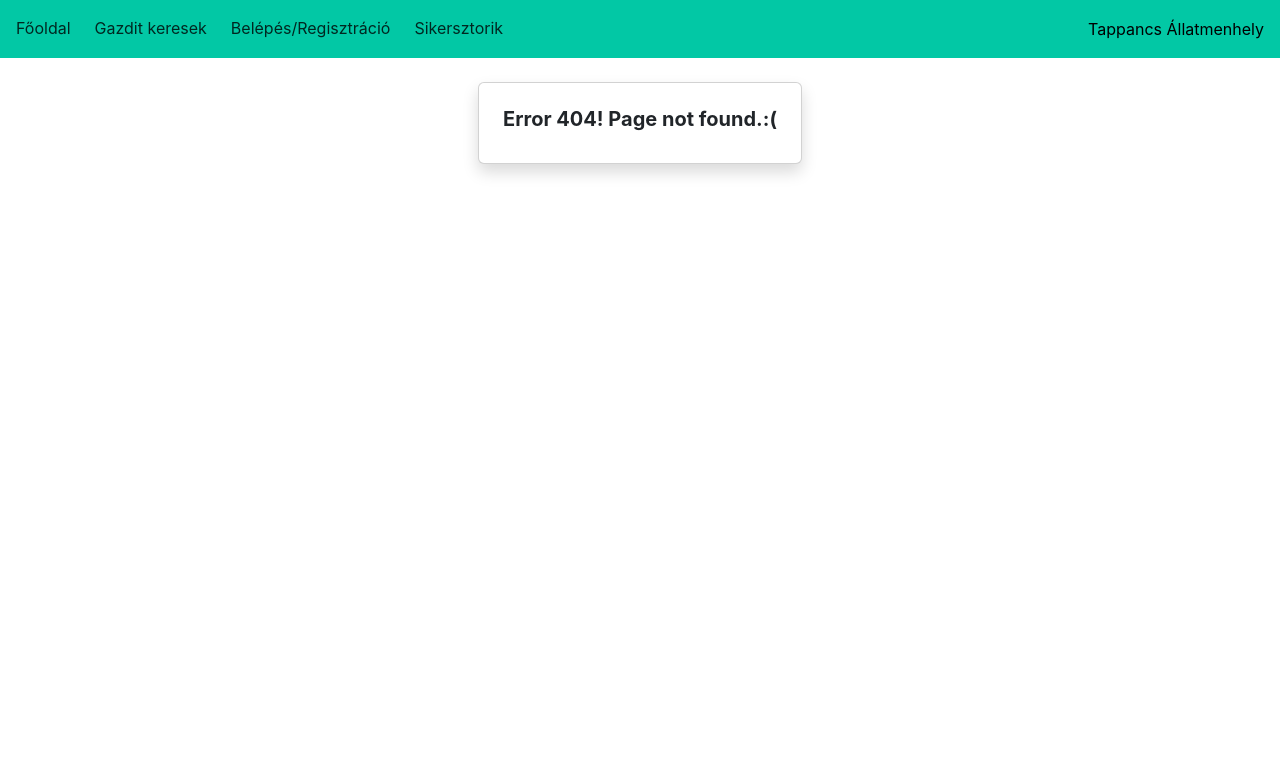
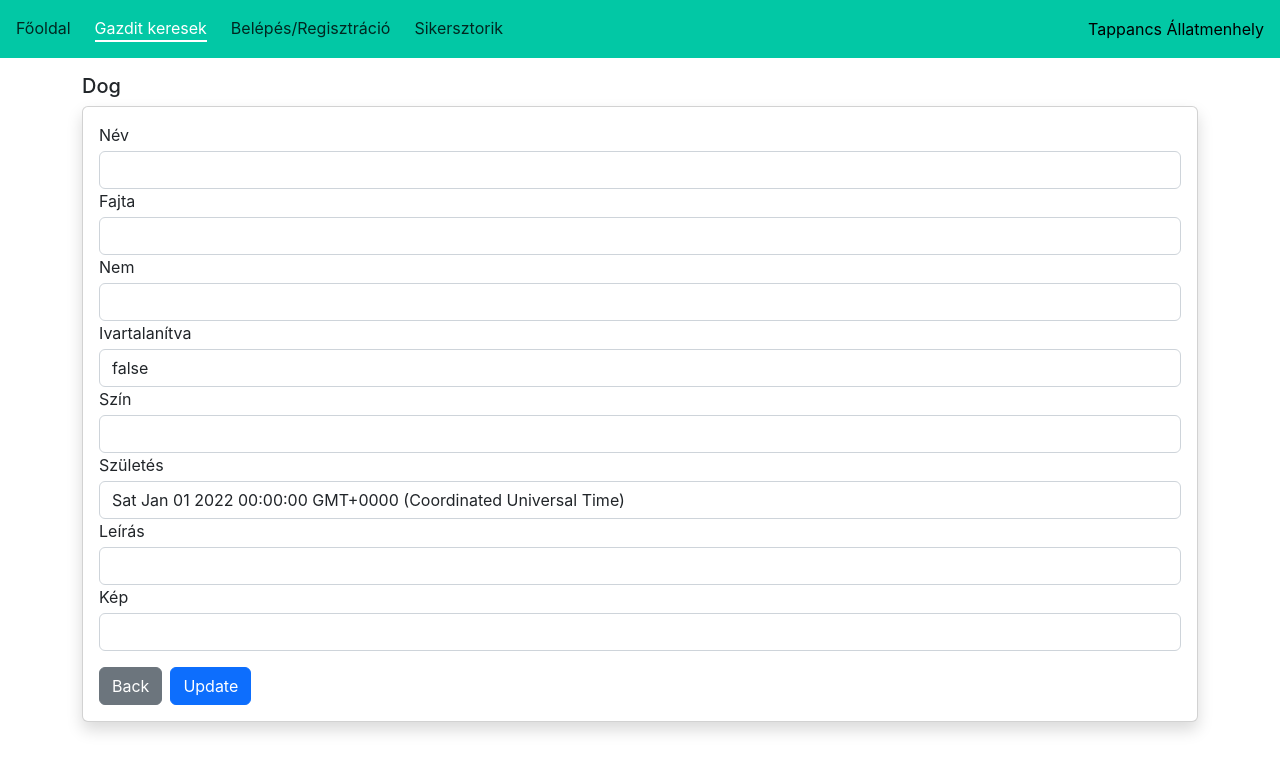
Before and after one commit to Julcsi4747/Animal-shelter-FE, a React (Create React App) app: page /adopt/1 in a window 1280 px wide. Before the commit this address led to /error. Shown: the top 772 px of the page. Built offline with nearby package versions, Linux system fonts and the light colour scheme; no server answers.

Commit message:
modify dogs with schema

```diff
--- a/src/App.tsx
+++ b/src/App.tsx
@@ -21,6 +21,7 @@ function App() {
               <Route path="/signin" element={<SignInPage />}/>
               <Route path="/adopt" element={<AdoptPage />}/>
               <Route path="/dog/create" element={<DogPage />} />
+              <Route path="/adopt/:id" element={<DogPage/>} />
               <Route path="/successes" element={<SuccessesPage />}/>
               <Route path="/error" element={<ErrorPage />}/>
               <Route path="*" element={<Navigate to={"/error"} replace={true}/>}/>
--- a/src/pages/DogPage/DogPage.tsx
+++ b/src/pages/DogPage/DogPage.tsx
@@ -16,10 +16,10 @@ const DogPage = () => {
     const navigate = useNavigate();
 
     useEffect(() => {
-        const fetchDogs = async (id: string) =>
+        const fetchDog = async (id: string) =>
             setDog(await adoptService.getDog(id));
         if (id) {
-            fetchDogs(id);
+            fetchDog(id);
         }
     }, [id]);
 
@@ -36,8 +36,13 @@ const DogPage = () => {
 
     const schema = Yup.object().shape({
         name: Yup.string().required(),
-        image: Yup.string().required(),
-        badges: Yup.array(),
+        imageUrl: Yup.string().required(),
+        breed: Yup.string().required(),
+        gender: Yup.string().required(),
+        castrated: Yup.boolean().required(),
+        color: Yup.string().required(),
+        birthDate: Yup.date().required(),
+        description: Yup.string().required(),
     });
 
     const handleSubmit = async (values: DogFormValues) => {
@@ -72,7 +77,6 @@ const DogPage = () => {
                     <TextField name="birthDate" label="Születés" />
                     <TextField name="description" label="Leírás" />
                     <TextField name="imageUrl" label="Kép" />
-                    <TextField name="adopted" label="Örökbefogadva" />
 
 
                     <div className="mt-3">
```
